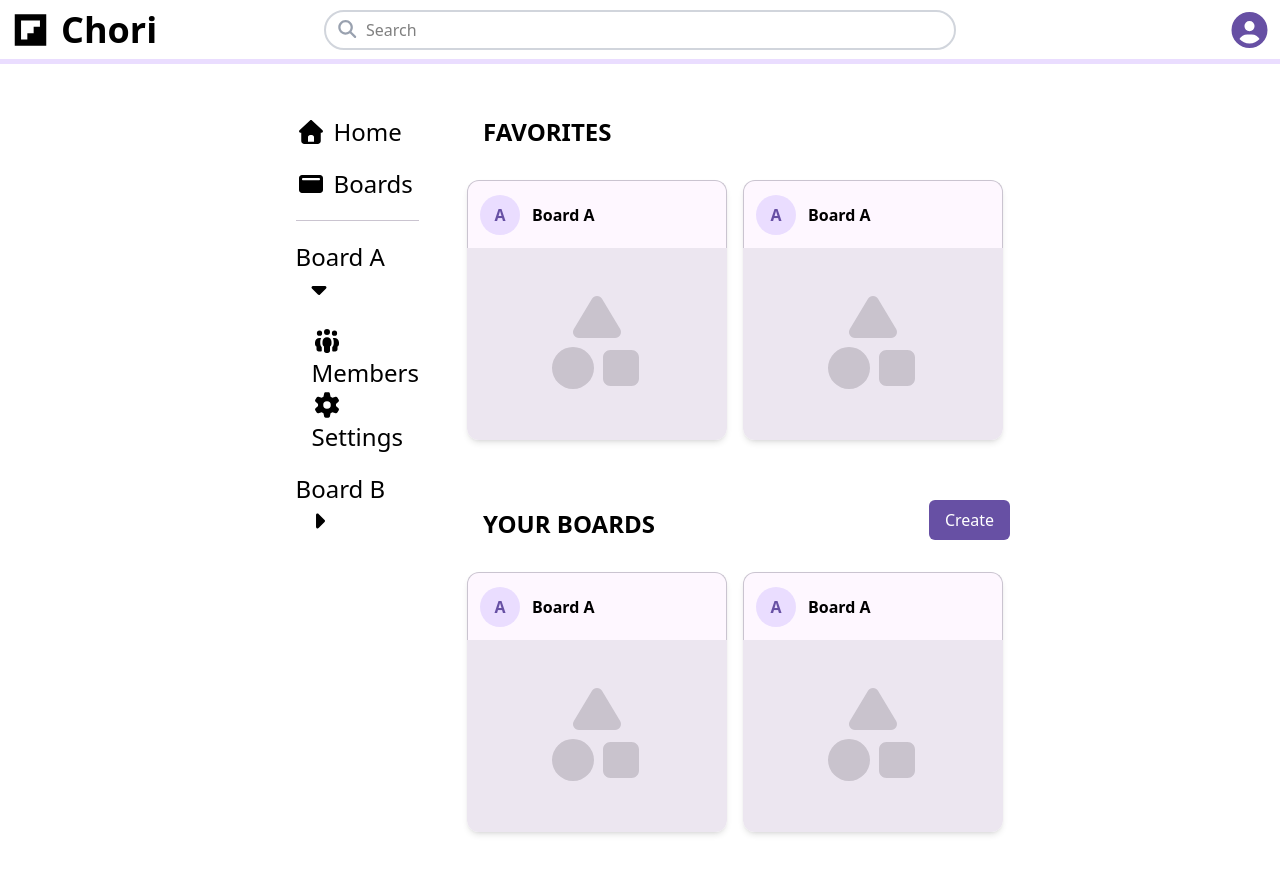
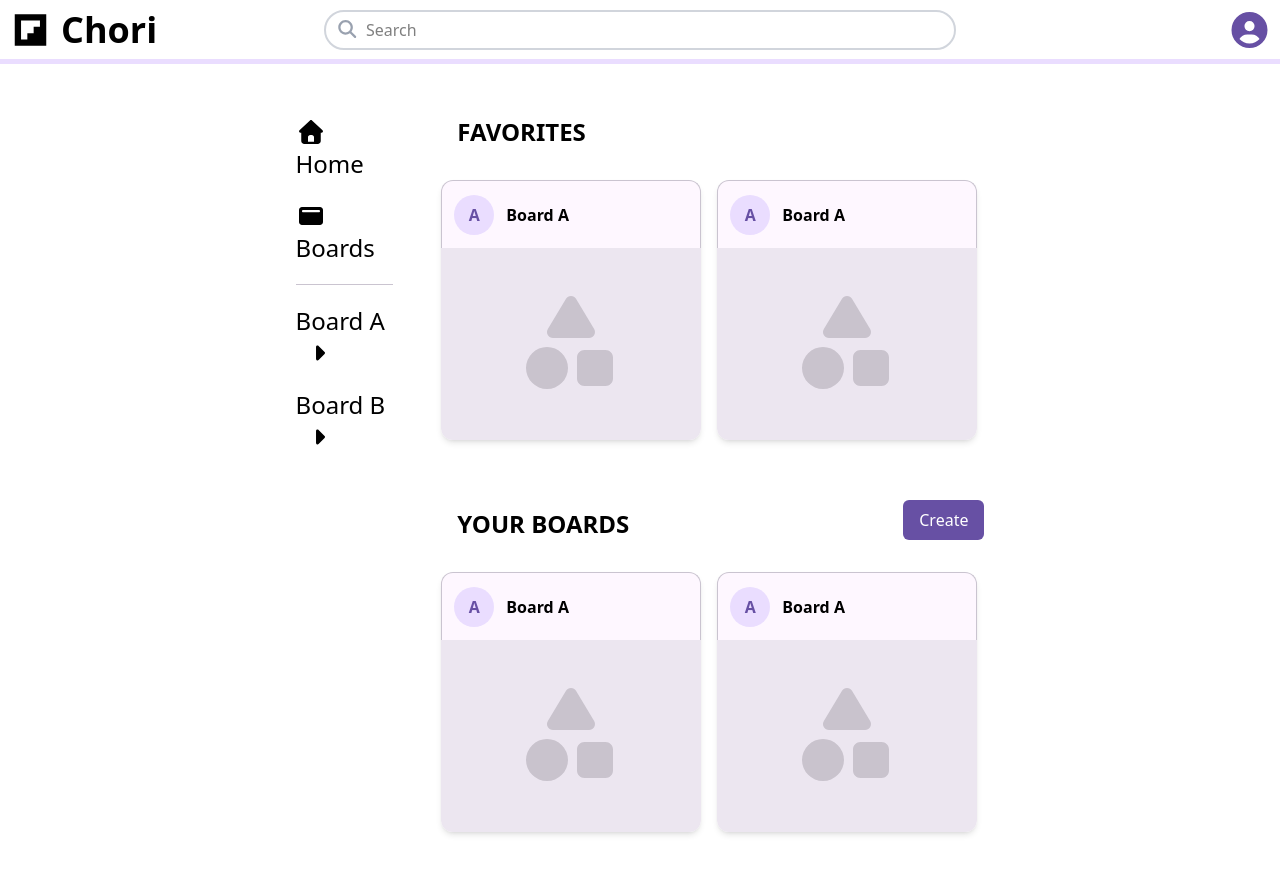
Before and after one commit to garrettjbond/chori, a React (Vite) app: page / in a window 1280 px wide. Shown: the top 874 px of the page. Built offline with nearby package versions, Linux system fonts and the light colour scheme.

Commit message:
Collapsible and Rotatable sidenav options

```diff
--- a/src/components/SideNav.tsx
+++ b/src/components/SideNav.tsx
@@ -4,9 +4,18 @@ import { faHouse } from "@fortawesome/free-solid-svg-icons/faHouse";
 import { faPeopleGroup } from "@fortawesome/free-solid-svg-icons/faPeopleGroup";
 import { faWindowMaximize } from "@fortawesome/free-solid-svg-icons/faWindowMaximize";
 import { FontAwesomeIcon } from "@fortawesome/react-fontawesome";
+import { useState } from "react";
 import { Link } from "react-router-dom";
 
 const SideNav = () => {
+    const [isColumnCaretRotated, setIsColumnCaretRotated] = useState<boolean>(false)
+
+    function toggleColumnCaret() {
+        setIsColumnCaretRotated(prev => !prev);
+    }
+
+
+
     return (
         <div className='sideNavContainer hidden xl:block xl:w-1/5 lg:text-2xl xl:flex xl:flex-col xl:gap-5'>
             <p className='sideNavLink cursor-pointer hover:text-nurple duration-300'> <span className='pr-2'><FontAwesomeIcon icon={faHouse} /></span>Home</p>
@@ -17,12 +26,15 @@ const SideNav = () => {
                 <span className="pr-2"><FontAwesomeIcon icon={faWindowMaximize} /></span>Boards
             </Link>
             <hr className="text-ash" />
-            <p className='sideNavLinkList cursor-pointer hover:text-nurple duration-300'>Board A<span className='pl-2'><FontAwesomeIcon className="rotate-90" icon={faCaretRight} /></span></p>
-            <div className="pl-4">
-                <p className='sideNavLinkListItem cursor-pointer hover:text-nurple duration-300'> <span className='pr-2'><FontAwesomeIcon icon={faPeopleGroup} /></span>Members</p>
-                <p className='sideNavLinkListItem cursor-pointer hover:text-nurple duration-300'> <span className='pr-2'><FontAwesomeIcon icon={faGear} /></span>Settings</p>
-            </div>
-            <p className='sideNavLinkList cursor-pointer hover:text-nurple duration-300'> Board B <span className='pl-2'><FontAwesomeIcon icon={faCaretRight} /></span> </p>
+            <p onClick={toggleColumnCaret} className='sideNavLinkList cursor-pointer hover:text-nurple duration-300'>Board A<span className='pl-2'><FontAwesomeIcon className={`transition-transform duration-300 ${isColumnCaretRotated ? 'rotate-90' : ''}`} icon={faCaretRight} /></span></p>
+            {
+                isColumnCaretRotated &&
+                <div className="pl-4">
+                    <p className='sideNavLinkListItem cursor-pointer hover:text-nurple duration-300'> <span className='pr-2'><FontAwesomeIcon icon={faPeopleGroup} /></span>Members</p>
+                    <p className='sideNavLinkListItem cursor-pointer hover:text-nurple duration-300'> <span className='pr-2'><FontAwesomeIcon icon={faGear} /></span>Settings</p>
+                </div>
+            }
+            <p onClick={toggleColumnCaret} className='sideNavLinkList cursor-pointer hover:text-nurple duration-300'>Board B<span className='pl-2'><FontAwesomeIcon className={`transition-transform duration-300 ${isColumnCaretRotated ? 'rotate-90' : ''}`} icon={faCaretRight} /></span></p>
         </div>
     );
 };
--- a/src/pages/LandingPage.tsx
+++ b/src/pages/LandingPage.tsx
@@ -4,6 +4,7 @@ import Card from '../components/Card';
 import SideNav from '../components/SideNav';
 
 const LandingPage: React.FC = () => {
+
   return (
     <div className="p-5 w-full">
       <Navbar />
@@ -26,6 +27,9 @@ const LandingPage: React.FC = () => {
             <Card children={undefined}></Card>
             <Card children={undefined}></Card>
             <Card children={undefined}></Card>
+            <Card children={undefined}></Card>
+            <Card children={undefined}></Card>
+            <Card children={undefined}></Card>
           </div>
         </div>
       </div>
```
